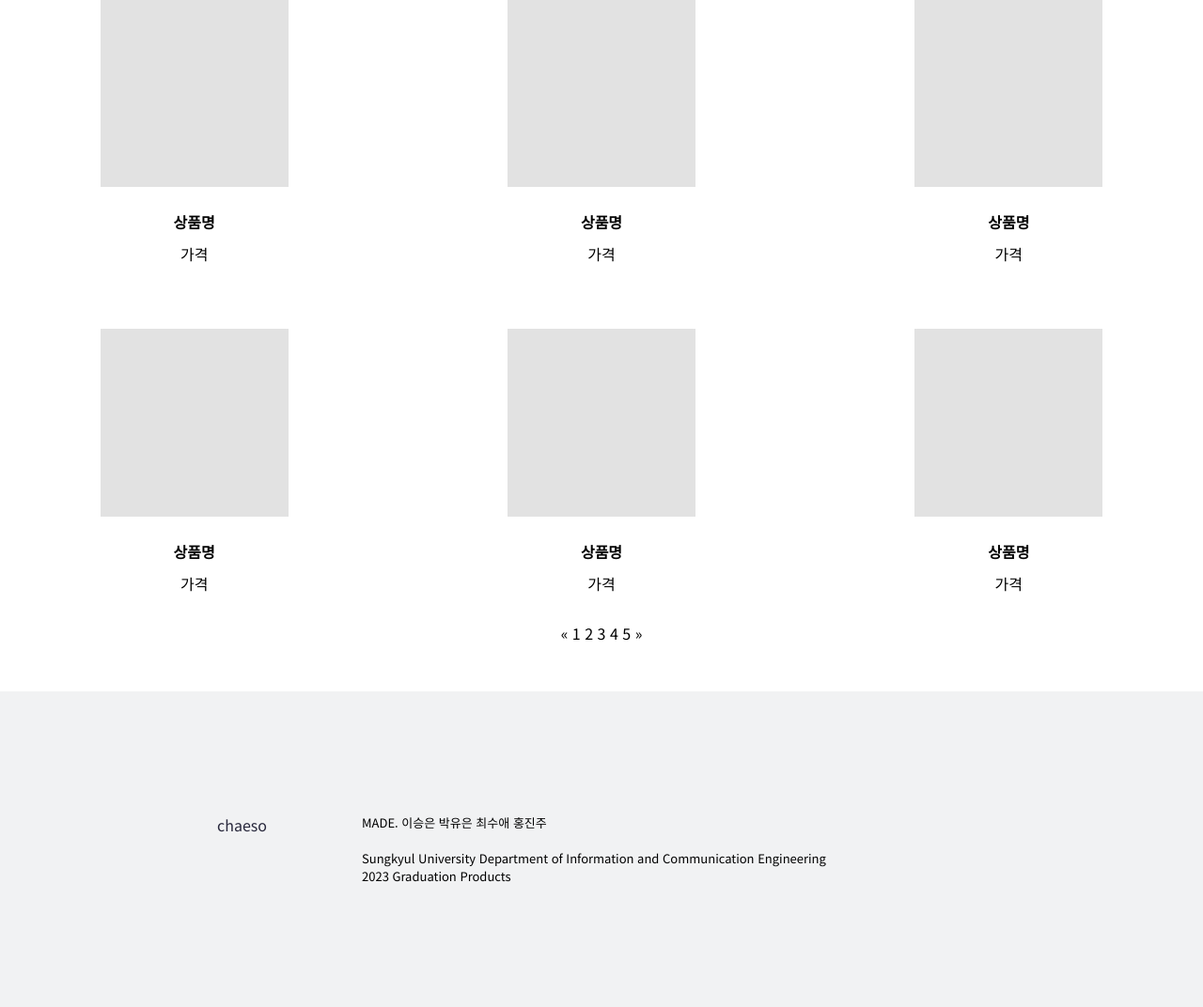
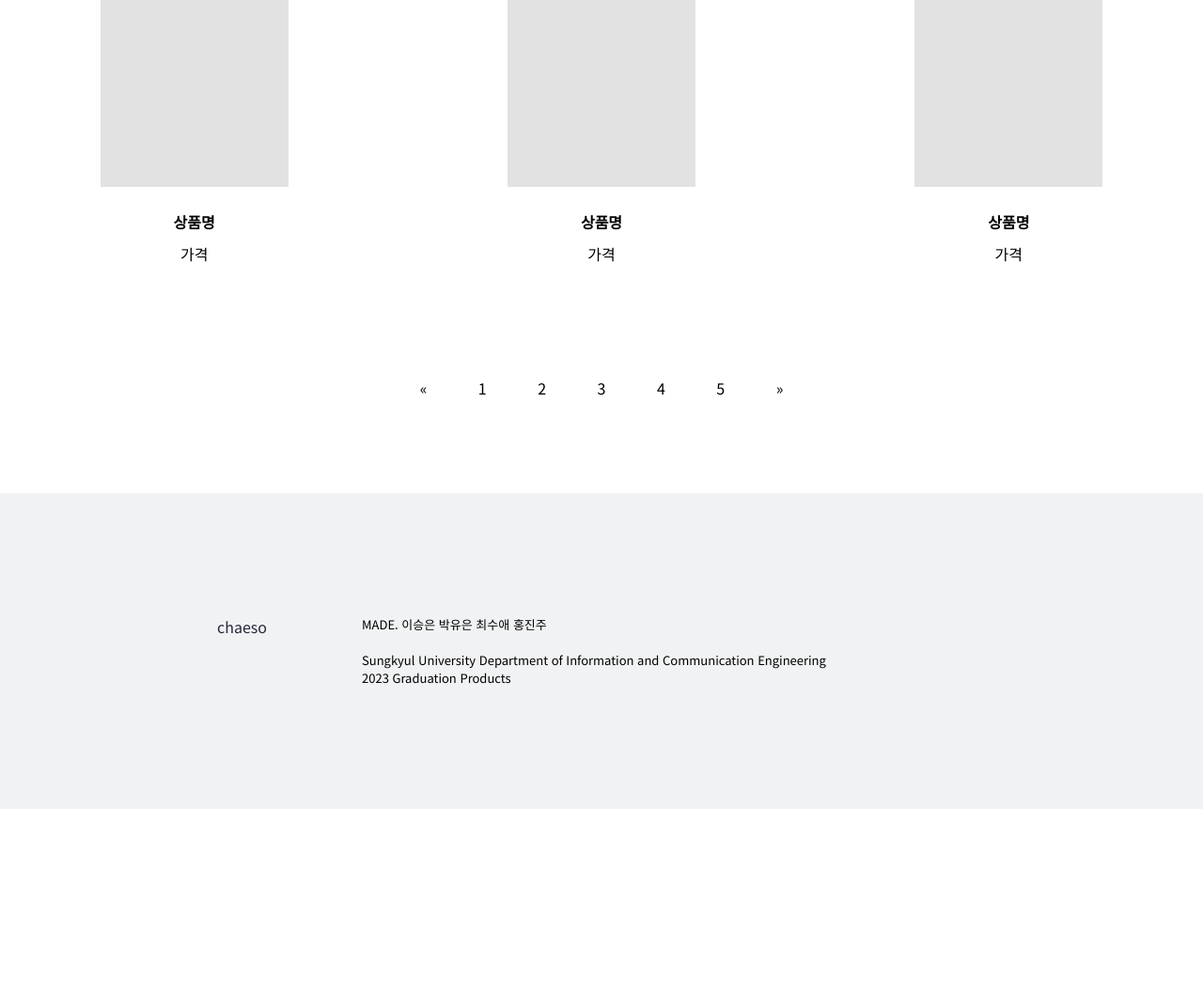
Before and after one commit to chaesoshop/web, a PHP site: page /buy.html in a window 1280 px wide. Shown: the part 1505-2577 px from the top of the page at 94% size. After the commit the page ends 2366 px from the top, so only its background shows below. Run offline with PHP 8.4, Linux system fonts and the light colour scheme.

Commit message:
chaesoshop web

```diff
--- a/buy.css
+++ b/buy.css
@@ -153,12 +153,16 @@ section#main h2#board_title {
 
 .page{
     text-align: center;
-    margin-bottom: 50px;
-    margin-top: 10px;
+    margin-bottom: 100px;
+    margin-top: 100px;
 }
 
 .page li{
     display: inline-block;
+}
+
+.page > li:not(:first-child){
+    margin-left: 50px;
 }
 
 .footer{
--- a/buy.html
+++ b/buy.html
@@ -3,6 +3,9 @@
     <head>
         <link href="https://fonts.googleapis.com/css2?family=Noto+Sans+KR&display=swap" rel="stylesheet">
         <link rel="stylesheet" type="text/css" href="buy.css">
+        <script src="buy.js"></script>
+        <link rel="icon" href="image/favicon_io/favicon.ico" type="image/x-icon">
+        <title>상품보기</title>
     </head>
     <body>
         <div class="wrap con-min-width">
@@ -36,15 +39,15 @@
             <div>
                 <ul class="icons">
                     <li>
-                        <a href="#" class="icon_img" id="recent_img4"><img src="image/gray.png" alt=""></a>
+                        <a href="#" class="icon_img" id="recent_img1"><img src="image/gray.png" alt=""></a>
                         <div class="product_name">상품명</div>
                         <div class="product_price">가격</div>
                     </li>
-                    <li><a href="#" class="icon_img" id="recent_img5"><img src="image/gray.png" alt=""></a>
+                    <li><a href="#" class="icon_img" id="recent_img2"><img src="image/gray.png" alt=""></a>
                         <div class="product_name">상품명</div>
                         <div class="product_price">가격</div>
                     </li>
-                    <li><a href="#" class="icon_img" id="recent_img6"><img src="image/gray.png" alt=""></a>
+                    <li><a href="#" class="icon_img" id="recent_img3"><img src="image/gray.png" alt=""></a>
                         <div class="product_name">상품명</div>
                         <div class="product_price">가격</div>
                     </li>
@@ -72,33 +75,15 @@
             <div>
                 <ul class="icons">
                     <li>
-                        <a href="#" class="icon_img" id="recent_img4"><img src="image/gray.png" alt=""></a>
+                        <a href="#" class="icon_img" id="recent_img7"><img src="image/gray.png" alt=""></a>
                         <div class="product_name">상품명</div>
                         <div class="product_price">가격</div>
                     </li>
-                    <li><a href="#" class="icon_img" id="recent_img5"><img src="image/gray.png" alt=""></a>
+                    <li><a href="#" class="icon_img" id="recent_img8"><img src="image/gray.png" alt=""></a>
                         <div class="product_name">상품명</div>
                         <div class="product_price">가격</div>
                     </li>
-                    <li><a href="#" class="icon_img" id="recent_img6"><img src="image/gray.png" alt=""></a>
-                        <div class="product_name">상품명</div>
-                        <div class="product_price">가격</div>
-                    </li>
-                </ul>
-            </div>
-
-            <div>
-                <ul class="icons">
-                    <li>
-                        <a href="#" class="icon_img" id="recent_img4"><img src="image/gray.png" alt=""></a>
-                        <div class="product_name">상품명</div>
-                        <div class="product_price">가격</div>
-                    </li>
-                    <li><a href="#" class="icon_img" id="recent_img5"><img src="image/gray.png" alt=""></a>
-                        <div class="product_name">상품명</div>
-                        <div class="product_price">가격</div>
-                    </li>
-                    <li><a href="#" class="icon_img" id="recent_img6"><img src="image/gray.png" alt=""></a>
+                    <li><a href="#" class="icon_img" id="recent_img9"><img src="image/gray.png" alt=""></a>
                         <div class="product_name">상품명</div>
                         <div class="product_price">가격</div>
                     </li>
@@ -107,13 +92,13 @@
 
             <div>
                 <ul class="page">
-                    <li><a href="#">&laquo;</a></li>
-                    <li><a href="#">1</a></li>
-                    <li><a href="#">2</a></li>
-                    <li><a href="#">3</a></li>
-                    <li><a href="#">4</a></li>
-                    <li><a href="#">5</a></li>
-                    <li><a href="#">&raquo;</a></li>
+                    <li><a href="">&laquo;</a></li>
+                    <li><a href="">1</a></li>
+                    <li><a href="">2</a></li>
+                    <li><a href="">3</a></li>
+                    <li><a href="">4</a></li>
+                    <li><a href="">5</a></li>
+                    <li><a href="">&raquo;</a></li>
                   </ul>
             </div>
 
--- a/home.html
+++ b/home.html
@@ -3,6 +3,8 @@
     <head>
         <link href="https://fonts.googleapis.com/css2?family=Noto+Sans+KR&display=swap" rel="stylesheet">
         <link rel="stylesheet" type="text/css" href="style.css">
+        <link rel="icon" href="image/favicon_io/favicon.ico" type="image/x-icon">
+        <title>채소마켓</title>
     </head>
     <body>
         <div class="wrap con-min-width">
--- a/login.html
+++ b/login.html
@@ -3,6 +3,8 @@
     <head>
         <link href="https://fonts.googleapis.com/css2?family=Noto+Sans+KR&display=swap" rel="stylesheet">
         <link rel="stylesheet" type="text/css" href="login.css">
+        <link rel="icon" href="image/favicon_io/favicon.ico" type="image/x-icon">
+        <title>로그인</title>
     </head>
     <body>
         <div class="wrap con-min-width">
--- a/mypage.html
+++ b/mypage.html
@@ -3,6 +3,8 @@
     <head>
         <link href="https://fonts.googleapis.com/css2?family=Noto+Sans+KR&display=swap" rel="stylesheet">
         <link rel="stylesheet" type="text/css" href="mypage.css">
+        <link rel="icon" href="image/favicon_io/favicon.ico" type="image/x-icon">
+        <title>마이페이지</title>
     </head>
     <body>
         <div class="wrap con-min-width">
--- a/signup.html
+++ b/signup.html
@@ -5,6 +5,8 @@
 
     <link href="signup.css" rel="stylesheet" />
     <script src="signup.js"></script>
+    <link rel="icon" href="image/favicon_io/favicon.ico" type="image/x-icon">
+        <title>회원가입</title>
 </head>
 <body>
     <div class="wrapper">
--- a/talk.html
+++ b/talk.html
@@ -3,6 +3,8 @@
     <head>
         <link href="https://fonts.googleapis.com/css2?family=Noto+Sans+KR&display=swap" rel="stylesheet">
         <link rel="stylesheet" type="text/css" href="talk.css">
+        <link rel="icon" href="image/favicon_io/favicon.ico" type="image/x-icon">
+        <title>채소톡</title>
     </head>
     <body>
         <div class="wrap con-min-width">
```
Also changed, not shown: sell.css (+30 -0 lines), sell.html (+111 -1 lines), image/favicon_io/android-chrome-192x192.png (added), image/favicon_io/android-chrome-512x512.png (added), image/favicon_io/apple-touch-icon.png (added), image/favicon_io/favicon-16x16.png (added), image/favicon_io/favicon-32x32.png (added), image/favicon_io/favicon.ico (added), image/favicon_io/site.webmanifest (added), image/icon.png (added), image/newicon.png (added).
